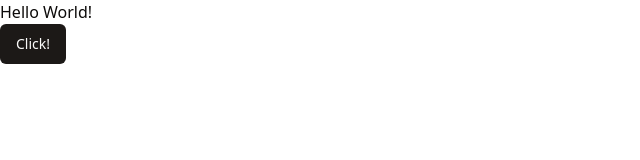
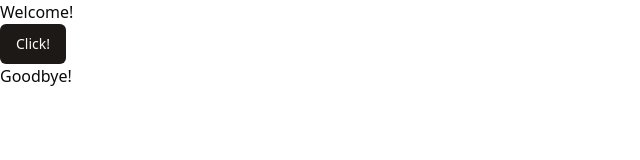
Before and after one commit to pawelwilczewski/gym-track, a Vue app in the folder gym-track/: page / in a window 1280 px wide. Shown: the top 160 px of the page, without its empty margins (0-640 px from the left). Built offline with nearby package versions, Linux system fonts and the light colour scheme.

Commit message:
Basic layout setup

```diff
--- a/gym-track/src/App.vue
+++ b/gym-track/src/App.vue
@@ -1,10 +1,12 @@
 <script setup lang="ts">
+import DefaultLayout from '@/components/layouts/Default.vue';
 import { Button } from '@/components/ui/button';
 
 const test = (): void => alert('hello');
 </script>
 
 <template>
-  <header>Hello World!</header>
-  <Button @click="test">Click!</Button>
+  <DefaultLayout>
+    <Button @click="test">Click!</Button>
+  </DefaultLayout>
 </template>
--- /dev/null
+++ b/gym-track/src/components/layouts/Default.vue
@@ -0,0 +1,7 @@
+<template>
+  <header>Welcome!</header>
+  <main>
+    <slot />
+  </main>
+  <footer>Goodbye!</footer>
+</template>
```
